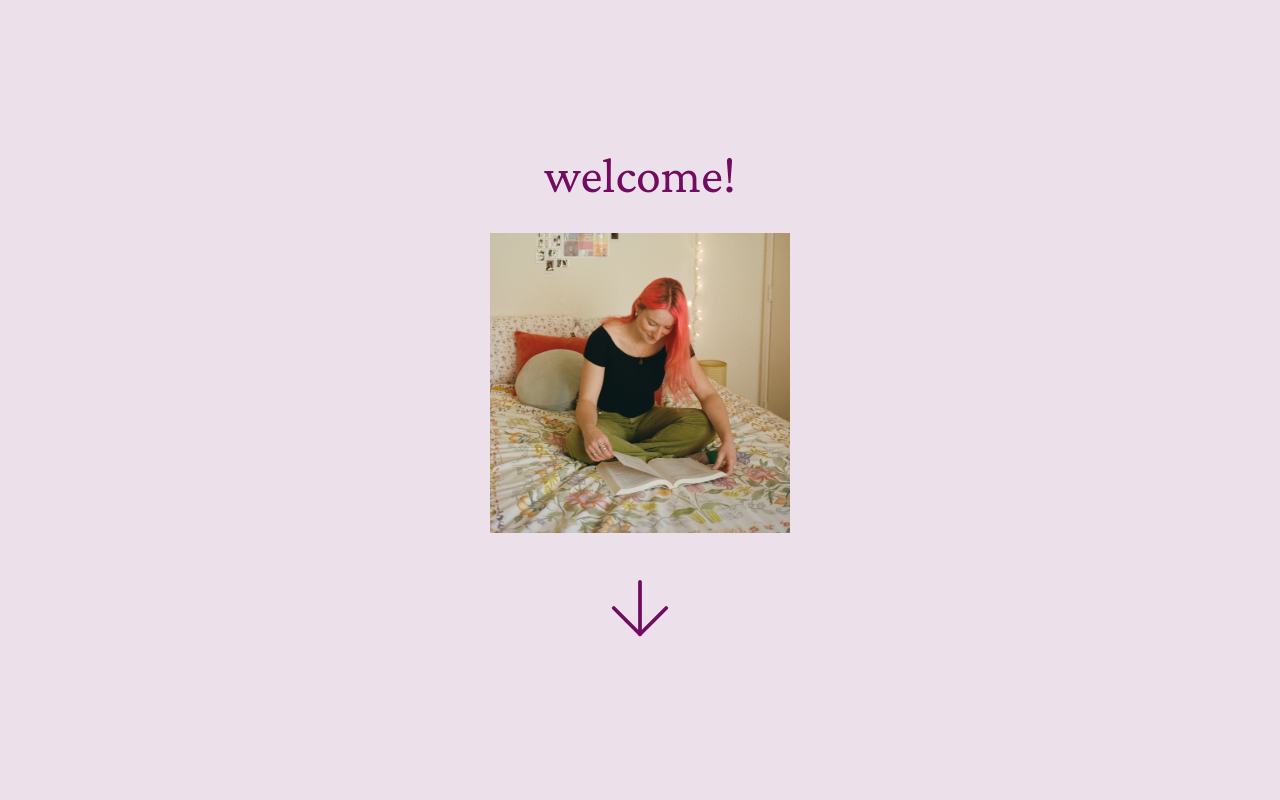
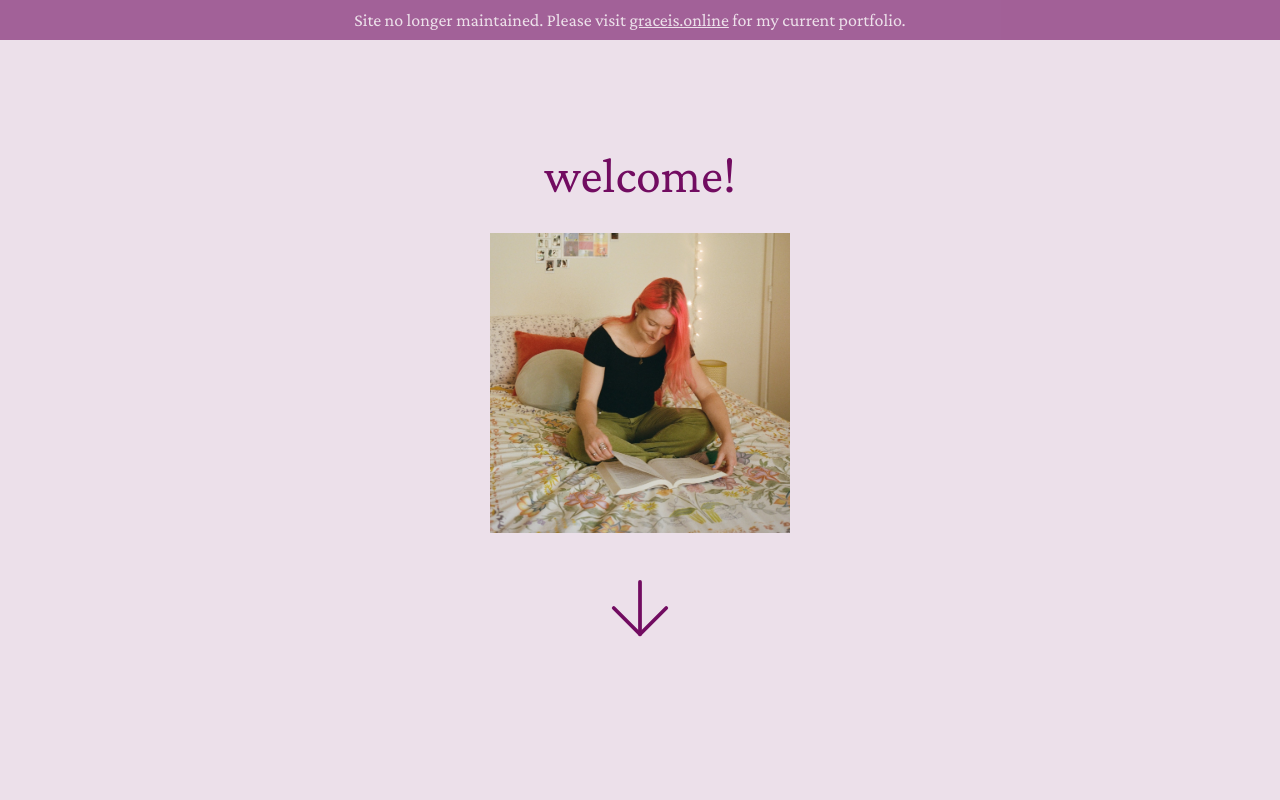
Before and after one commit to gracebmanning/grace-manning-v4, a React (Create React App) app: page / in a window 1280 px wide. Shown: the top 800 px of the page. Built offline with nearby package versions, Linux system fonts and the light colour scheme.

Commit message:
add no longer maintained banner

```diff
--- a/src/App.js
+++ b/src/App.js
@@ -8,16 +8,18 @@ import Photography from './components/Photography/photography';
 import Design from './components/Design/design';
 import PageDoesNotExist from './components/404';
 import { Routes, Route } from 'react-router-dom';
+import Header from './components/Header/Header';
 
 function App() {
   return (
     <div>
+      <Header/>
       <Routes>
           <Route path='/' element={<Home/>} />
           <Route path='/undergrad-research' element={<Research/>} />
           <Route path='/cowculator' element={<Cowculator/>} />
           <Route path='cowculator/privacy' element={<PrivacyPolicy/>} />
-            <Route path='cowculator/support' element={<Support/>} />
+          <Route path='cowculator/support' element={<Support/>} />
           <Route path='/photography' element={<Photography/>} />
           <Route path='/design' element={<Design/>} />
           <Route path='*' element={<PageDoesNotExist/>} />
--- /dev/null
+++ b/src/components/Header/Header.css
@@ -0,0 +1,19 @@
+.header{
+    position: fixed;
+    top: 0;
+    right: 0;
+    width: 100%;
+    background-color: rgba(114, 12, 97, 0.6);
+    text-align: center;
+    padding: 10px;
+
+    p{
+        color: var(--light-purple);
+        font-size: 18px;
+    }
+
+    a{
+        color: var(--light-purple);
+        text-decoration: underline;
+    }
+}
--- /dev/null
+++ b/src/components/Header/Header.js
@@ -0,0 +1,9 @@
+import "./Header.css"
+
+export default function Header() {
+    return(
+        <div className="header">
+            <p>Site no longer maintained. Please visit <a href="https://graceis.online/">graceis.online</a> for my current portfolio.</p>
+        </div>
+    )
+}
```
